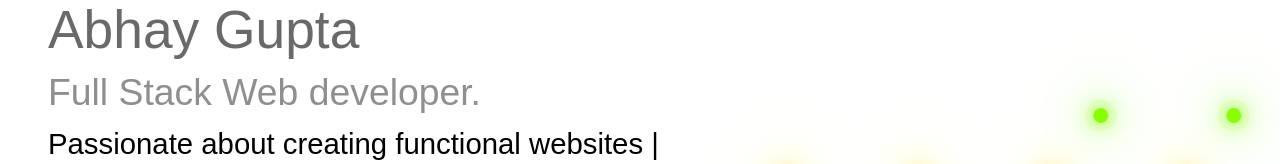
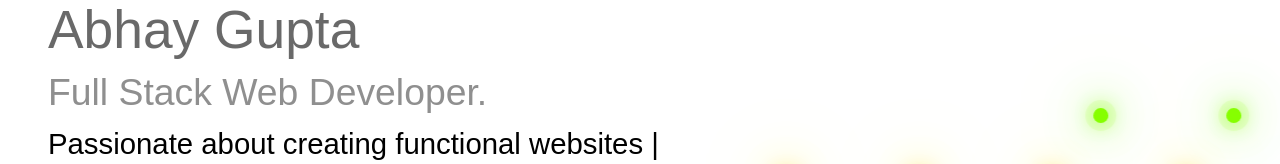
Before and after one commit to abhay299/portfolio, a React (Create React App) app: page / in a window 1280 px wide. Shown: the part 326-490 px from the top of the page. Built offline with nearby package versions, Linux system fonts and the light colour scheme.

Commit message:
capitalized words.

```diff
--- a/src/pages/home/Home.jsx
+++ b/src/pages/home/Home.jsx
@@ -87,7 +87,7 @@ const Home = () => {
 					<div className='InfoText'>
 						<p>Hey, I'm</p>
 						<h1>Abhay Gupta</h1>
-						<h2>Full Stack Web developer. </h2>
+						<h2>Full Stack Web Developer. </h2>
 						<p>Passionate about creating functional websites | Eager to contribute and grow professionally.</p>
 					</div>
 					{/* <div className='InfoImg'>
```
